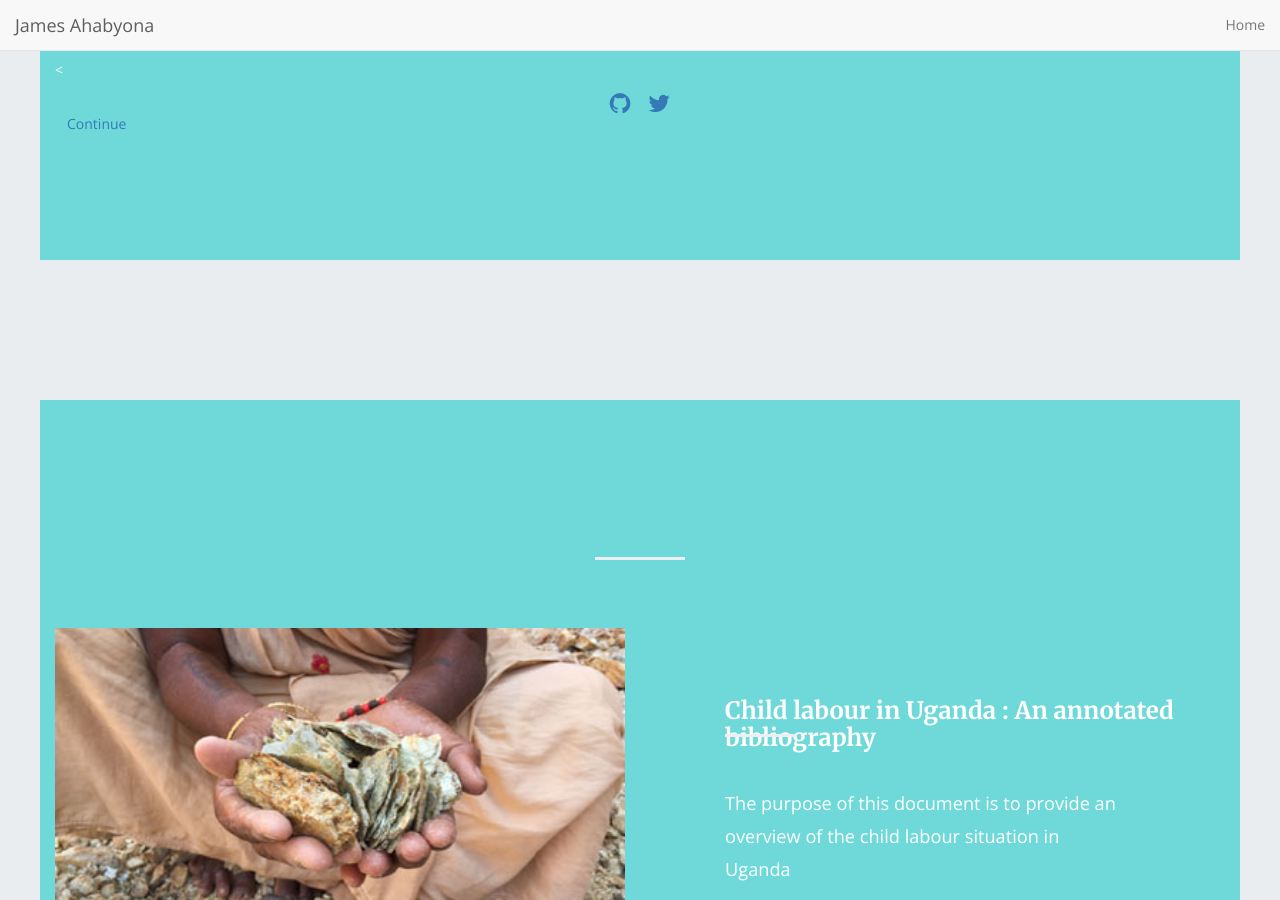
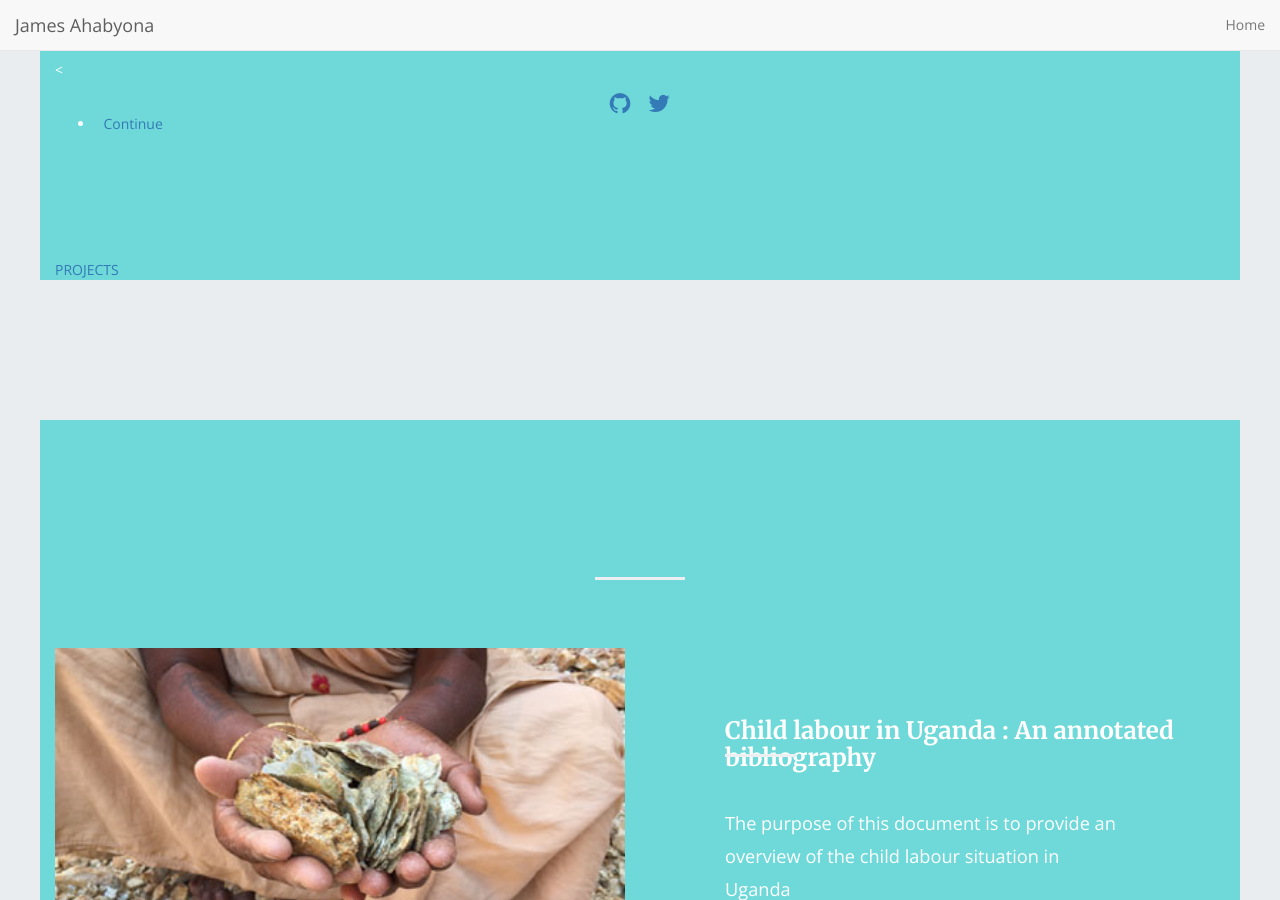
Before and after one commit to mariaelenaguer/mariaelenaguer.github.io, a Jekyll site: the page built from index.html, in a window 1280 px wide and 900 px high, scrolled down 801 px. Built offline with Jekyll 4.4.1, drawn with Linux system fonts in a browser that asks for light colours; nearby versions of some CDN libraries; the list of posts is cut into pages by our own code.

Commit message:
Update home-hero.html

```diff
--- a/_includes/home-hero.html
+++ b/_includes/home-hero.html
@@ -62,7 +62,7 @@
   }
 }
 </style>
-
+<div id="wrapper" class="fade-in">
 <div class="container">
   <div class="row">
     <div class="col-md-12">
@@ -102,12 +102,16 @@
     <a href="https://twitter.com/{{ site.twitter_username }}"><i class="fa fa-twitter fa-lg"></i></a>
     {% endif %}
 </div>
-      <div class="scroll-button">
-  <a href="#header" class="button">
-    <i class="fas fa-arrow-down"></i>
-    Continue
-  </a>
-</div>
+     <ul class="actions">
+							<li><a href="#header" class="button icon solid solo fa-arrow-down scrolly">Continue</a></li>
+						</ul>
+					</div>
+
+				<!-- Header -->
+					<header id="header">
+						<a href="index.html" class="logo">PROJECTS</a>
+					</header>
+
 
 {% endif %}
 </div>
```
